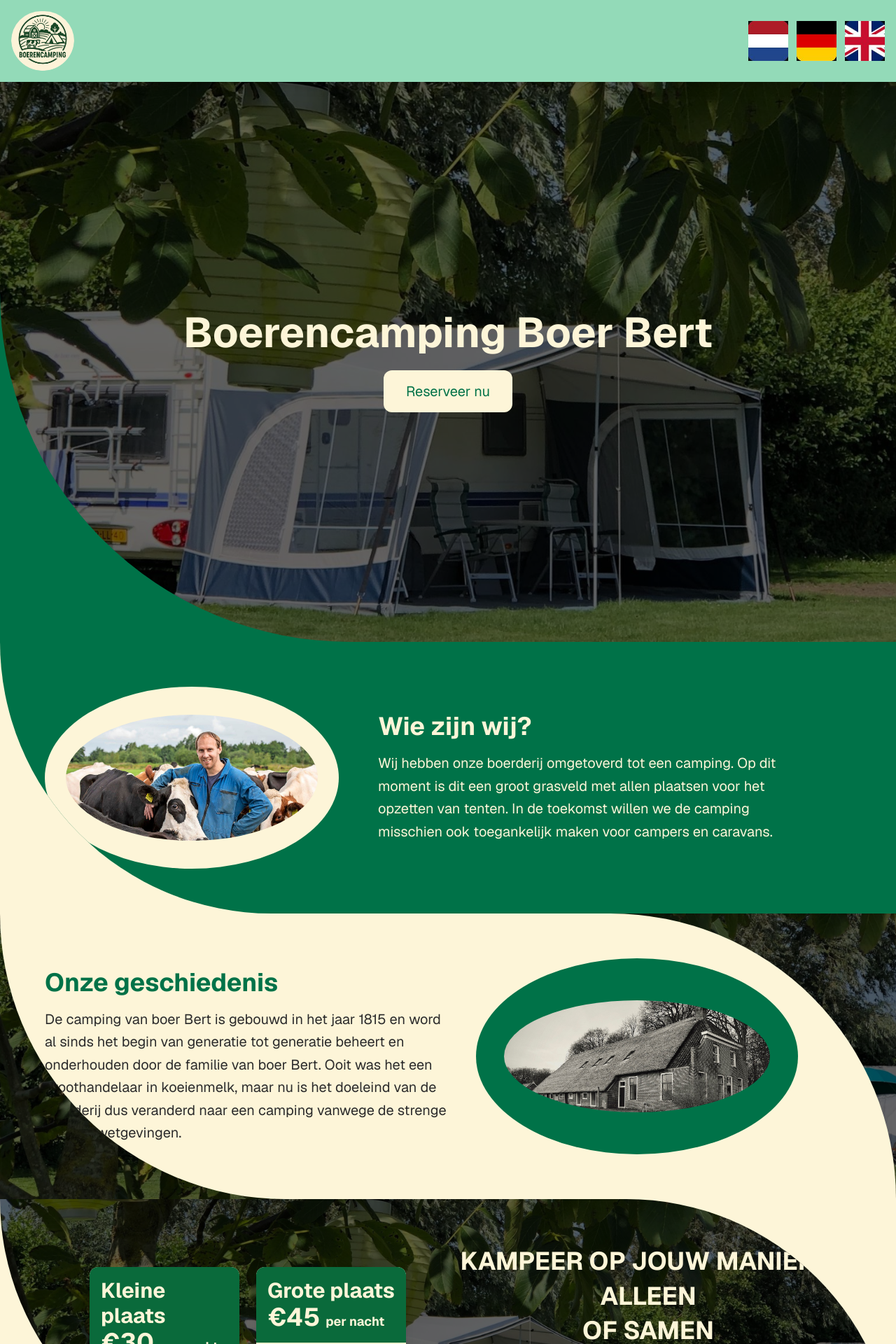
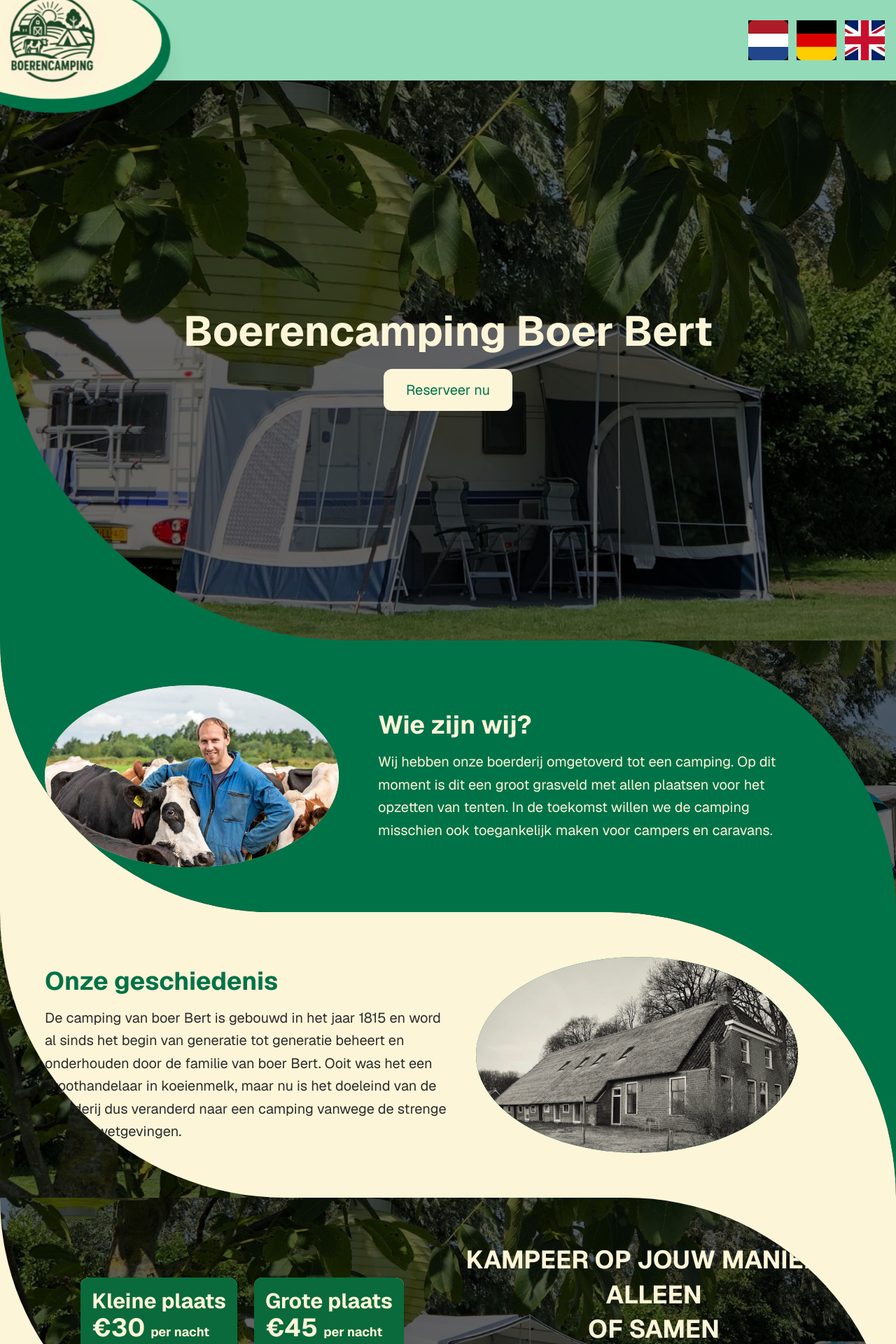
Before and after one commit to Powerboy2015/boer-bert-registratiesysteem, a Next.js app in the folder next.js/: page / in a window 1280 px wide. Shown: the top 1920 px of the page at 70% size. Built offline with nearby package versions, Linux system fonts and the light colour scheme.

Commit message:
We almost there

```diff
--- a/next.js/src/app/page.tsx
+++ b/next.js/src/app/page.tsx
@@ -35,26 +35,38 @@ export default function Home() {
   return (
     <>
     <div className="font-sans text-[#2c2c2c]">
-        <header className="sticky top-0 z-50 bg-[#93DAB8] shadow-lg flex justify-between items-center p-4">
+        <header className="sticky top-0 z-50 bg-[#93DAB8] shadow-lg flex justify-between items-center p-4 w-full">
+            <div
+                className={`relative transition-all duration-300
+                ${shrink ? "scale-[2]" : "scale-[2.5]"}
+                `}>
+                <div className="bg-[#007248] rounded-[50%] w-[130px] h-[75px] flex items-center justify-center shadow-lg hidden md:block">
+                    <div className="bg-[#FDF5D8] rounded-[50%] w-[125px] h-[67px] mt-2 mr-1 flex items-center justify-center">
+                        <div className="relative w-[60px] h-[60px]">
                             <Image
                                 src={logo}
                                 alt="Boer Bert Logo"
-                width={shrink ? 60 : 90}
-                height={shrink ? 60 : 90}
-                className="rounded-full transition-all duration-300"
+                                fill
+                                className="object-cover rounded-full"
+                                priority
                             />
+                        </div>
+                    </div>
+                </div>
+            </div>
+
             <div className="flex gap-3">
-                <button className="text-sm"><Image alt="Dutch language" src={nl} width={57} height={57} className="rounded-[10] px-auto"/></button>
-                <button className="text-sm"><Image alt="German language" src={de} width={57} height={57} className="rounded-[10] px-auto"/></button>
-                <button className="text-sm"><Image alt="English language" src={en} width={57} height={57} className="rounded-[10] px-auto"/></button>
+                <button className="text-sm md:w-[57px] md:h-[57px] w-[26px] h-[26px]"><Image alt="Dutch language" src={nl} className="rounded-[10] px-auto"/></button>
+                <button className="text-sm md:w-[57px] md:h-[57px] w-[26px] h-[26px]"><Image alt="German language" src={de} className="rounded-[10] px-auto"/></button>
+                <button className="text-sm md:w-[57px] md:h-[57px] w-[26px] h-[26px]"><Image alt="English language" src={en} className="rounded-[10] px-auto"/></button>
             </div>
         </header>
 
     <section className="bg-[#007248]">
-        <section
-            className="min-h-screen flex flex-col justify-center items-center text-center px-4
+        <div
+            className="min-h-screen flex flex-col justify-center items-center text-center
              bg-black/60 bg-blend-multiply bg-cover bg-center
-             rounded-bl-[200px] md:rounded-bl-[500px] overflow-hidden"
+             rounded-bl-[180px] md:rounded-bl-[500px] overflow-hidden max-w-full"
             style={{ backgroundImage: `url(${campinggestolen.src})` }}
         >
                 <h1 className="text-4xl md:text-6xl font-bold text-[#FDF5D8] mb-6">
@@ -66,15 +78,16 @@ export default function Home() {
                     </button>
                 </a>
                 {/*button om naar de pagina reserveringen te gaan */}
-          </section>
+          </div>
     </section>
 
     <section className="bg-[#FDF5D8]">
-            <section className="bg-[#007248] text-[#FDF5D8] py-16 px-6 md:rounded-bl-[500px] rounded-bl-[180px] overflow-hidden">
+        <div style={{ backgroundImage: `url(${campinggestolen.src})` }} className="bg-cover bg-center bg-fixed bg-black/60 bg-blend-multiply md:rounded-bl-[500px] rounded-bl-[180px] overflow-hidden">
+            <div className="bg-[#007248] text-[#FDF5D8] py-16 px-6 md:rounded-bl-[500px] rounded-bl-[180px] md:rounded-tr-[500px] rounded-tr-[180px] overflow-hidden">
                 <div className="max-w-6xl mx-auto flex flex-col md:flex-row items-center gap-14">
                     <div className="hidden md:flex justify-center shrink-0">
-                        <div className="bg-[#FDF5D8] rounded-[50%] w-[420px] h-[260px] flex items-center justify-center">
-                            <div className="relative w-[360px] h-[180px] rounded-[50%] overflow-hidden">
+                        <div className="bg-[#FDF5D8] rounded-[50%] w-[420px] h-[260px] flex items-center justify-center"> {/*Beige Ovaal, is nu even groot als de foto*/}
+                            <div className="relative w-[420px] h-[260px] rounded-[50%] overflow-hidden">
                                 <Image
                                     src={boerbert2}
                                     alt="Boer Bert"
@@ -98,14 +111,14 @@ export default function Home() {
                     </div>
 
                 </div>
-            </section>
+            </div>
+        </div>
     </section>
         {/*stukje text met simpele info over de camping */}
         {/*section met leuk verhaal van boer bert over de camping */}
-
-    <section style={{ backgroundImage: `url(${campinggestolen.src})` }} className="bg-cover bg-center bg-fixed bg-black/60 bg-blend-multiply">
-        {/*<div className="bg-[#007248]"></div> is WIP voor top right van onze geschiedenis section*/}
-        <section className="bg-[#FDF5D8] py-16 px-6 rounded-bl-[180px] md:rounded-bl-[500px] overflow-hidden md:rounded-tr-[500px] rounded-tr-[180px]">
+<section className="bg-[#007248]">
+    <div style={{ backgroundImage: `url(${campinggestolen.src})` }} className="bg-cover bg-center bg-fixed bg-black/60 bg-blend-multiply md:rounded-tr-[500px] rounded-tr-[180px] overflow-hidden">
+        <div className="bg-[#FDF5D8] py-16 px-6 rounded-bl-[180px] md:rounded-bl-[500px] overflow-hidden md:rounded-tr-[500px] rounded-tr-[180px]">
             <div className="max-w-6xl mx-auto flex flex-col-reverse md:flex-row items-center gap-10">
                 <div className="max-w-xl text-center md:text-left">
                     <h2 className="text-3xl md:text-4xl font-bold mb-4 text-[#007248]">
@@ -117,8 +130,8 @@ export default function Home() {
                 </p>
                 </div>
                     <div className="hidden md:flex justify-center">
-                        <div className="bg-[#007248] rounded-[50%] w-[460px] h-[280px] flex items-center justify-center">
-                            <div className="relative w-[380px] h-[160px] rounded-[50%] overflow-hidden">
+                        <div className="bg-[#007248] rounded-[50%] w-[460px] h-[280px] flex items-center justify-center"> {/*Groene Ovaal, is nu even grooy als de foto*/}
+                            <div className="relative w-[460px] h-[280px] rounded-[50%] overflow-hidden">
                                 <Image
                                 src={boerderij}
                                 alt="Boerderij"
@@ -129,18 +142,19 @@ export default function Home() {
                         </div>
                     </div>
                 </div>
-        </section>
+        </div>
+    </div>
 </section>
         {/*section met informatie over de geschiedenis van de camping */}
 
         <div className="bg-[#FDF5D8]">
             <div className="md:rounded-tr-[500px] md:rounded-bl-[500px] rounded-bl-[180px] rounded-tr-[180px] overflow-hidden">
                 <section
-                    className="grid grid-cols-1 md:grid-cols-2 gap-6 px-20 py-16 items-center bg-cover bg-center bg-fixed bg-black/60 bg-blend-multiply"
+                    className="grid grid-cols-1 md:grid-cols-2 gap-6 px-16 py-16 items-center bg-cover bg-center bg-fixed bg-black/60 bg-blend-multiply"
                     style={{ backgroundImage: `url(${campinggestolen.src})` }}
                 >
-                    <div className="flex flex-col md:flex-row px-12 gap-6 justify-center">
-                        <div className="bg-[#f7f0cf] w-full max-w-sm rounded-xl shadow-lg overflow-hidden">
+                    <div className="flex flex-col md:flex-row gap-6 justify-center w-full">
+                        <div className="bg-[#f7f0cf] max-w-sm rounded-xl shadow-lg overflow-hidden">
                             <div className="bg-[#0A6A3B] text-[#FDF5D8] p-4 font-bold">
                                 <p className="text-2xl md:text-3xl">Kleine plaats</p>
                                 <div className="flex items-end gap-2">
@@ -152,7 +166,7 @@ export default function Home() {
                         </div>
                 {/*box voor reservering info voor kleine plaatsen */}
 
-                        <div className="bg-[#f7f0cf] w-full max-w-sm rounded-xl shadow-lg overflow-hidden">
+                        <div className="bg-[#f7f0cf] max-w-sm rounded-xl shadow-lg overflow-hidden">
                             <div className="bg-[#0A6A3B] text-[#FDF5D8] p-4 font-bold">
                                 <p className="text-2xl md:text-3xl">Grote plaats</p>
                                 <div className="flex items-end gap-2">
@@ -185,7 +199,7 @@ export default function Home() {
                 className="bg-cover bg-center bg-fixed bg-black/60 bg-blend-multiply"
                 style={{ backgroundImage: `url(${campinggestolen.src})` }}
             >
-                <div className="rounded-tr-[500px] overflow-hidden bg-[#FDF5D8]">
+                <div className="md:rounded-tr-[500px] rounded-tr-[180px] overflow-hidden bg-[#FDF5D8]">
                     <section className="px-6 py-20 max-w-7xl mx-auto">
 
                         <h2 className="text-center text-4xl md:text-6xl text-[#007248] font-bold mb-16">
```
Lines whose indentation alone changed are shown as unchanged.
